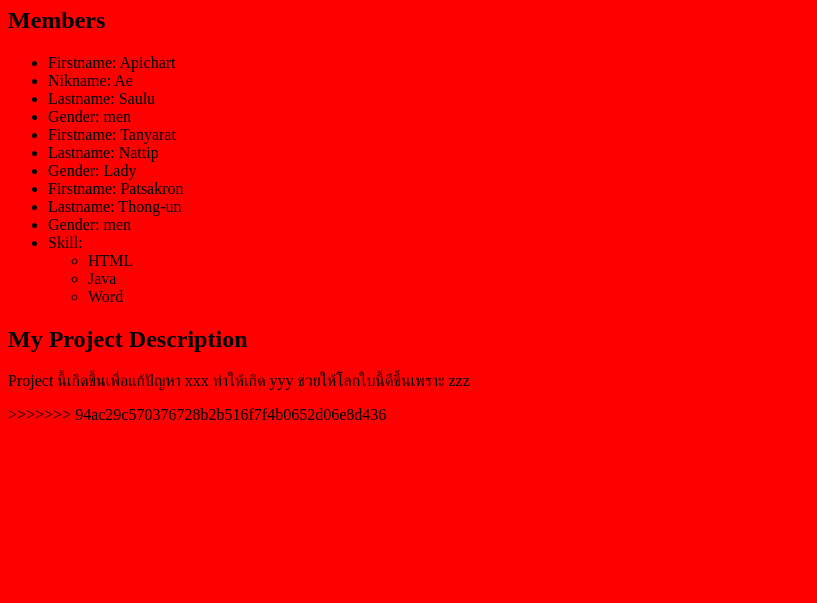
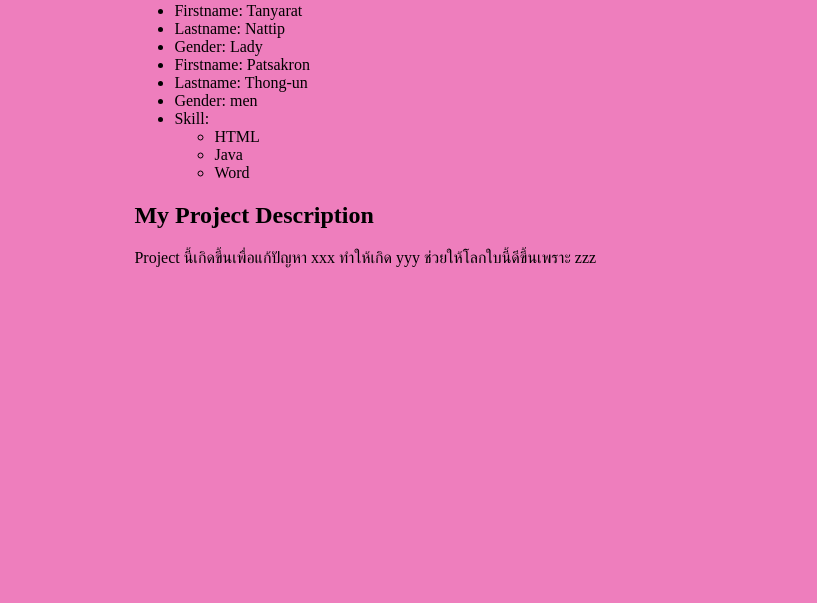
Before and after one commit to Janistamail/beaconDev, a plain HTML site: page index.html in a window 1280 px wide. Shown: the part 197-800 px from the top of the page, without its empty margins (0-817 px from the left). Drawn offline with Linux system fonts and the light colour scheme.

Commit message:
change style by mew

```diff
--- a/index.html
+++ b/index.html
@@ -1,23 +1,20 @@
 <!DOCTYPE html>
-<<<<<<< HEAD
-<html lang="en">
-<head>
-    <meta charset="UTF-8">
-    <meta http-equiv="X-UA-Compatible" content="IE=edge">
-    <meta name="viewport" content="width=device-width, initial-scale=1.0">
-    <title>Document</title>
-</head>
-<body>
-    <h1>Bam win!!!!!</h1>
-</body>
-=======
 <html>
 
 <head>
     <title>HTML Layout 1</title>
+    <style>
+        .container{
+            width: 80%;
+            margin: 0 auto;
+        }
+        .container ul{
+            width: fit-content;
+        }
+    </style>
 </head>
 
-<body style='background-color:red'>
+<body style='background-color:rgb(238, 126, 189);'>
     <div class="container">
         <header>
             <h1 style="text-align: center">-- Project Name --</h1>
@@ -52,5 +49,4 @@
     </div>
 </body>
 
->>>>>>> 94ac29c570376728b2b516f7f4b0652d06e8d436
 </html>
```
